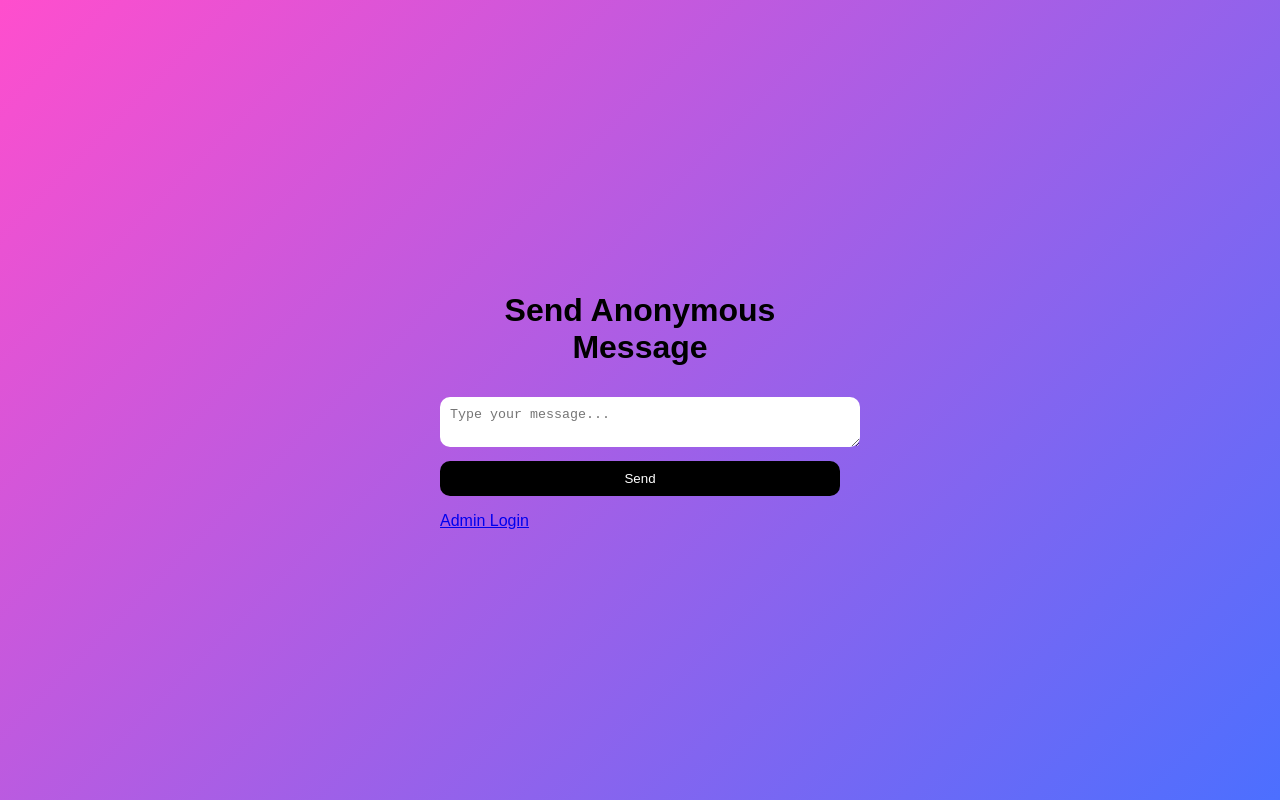
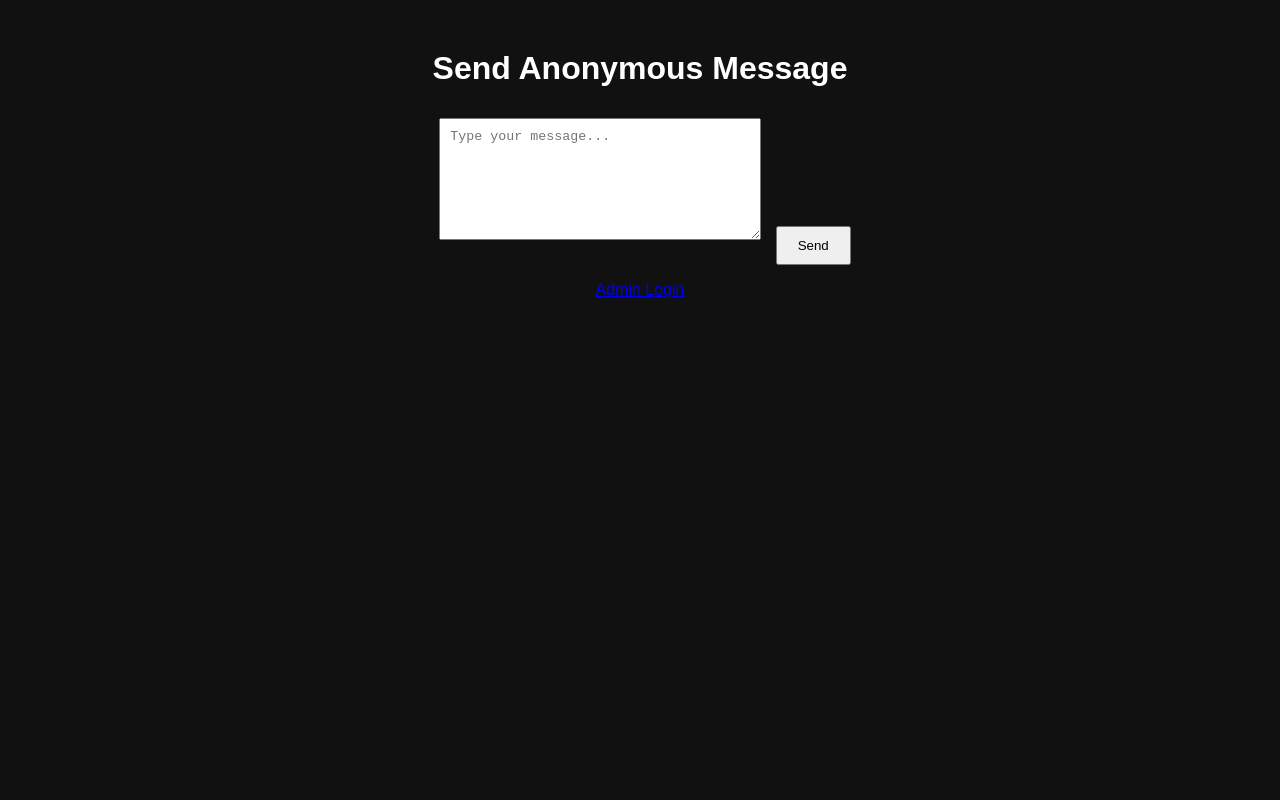
Before and after one commit to Psyiron/anonymous-app, a website: page public/index.html in a window 1280 px wide. Drawn offline with Linux system fonts and the light colour scheme.

Commit message:
Update style.css

```diff
--- a/public/style.css
+++ b/public/style.css
@@ -1,58 +1,34 @@
 body {
-  margin: 0;
-  font-family: Arial, sans-serif;
-  background: linear-gradient(135deg, #ff4ecd, #4c6fff);
-  min-height: 100vh;
-  display: flex;
-  justify-content: center;
-  align-items: center;
+  font-family: Arial;
+  background: #111;
+  color: white;
+  text-align: center;
 }
 
 .container {
-  width: 90%;
-  max-width: 400px;
+  margin-top: 50px;
+  width: 80%;
+  margin-left: auto;
+  margin-right: auto;
 }
 
-.card {
-  background: rgba(255, 255, 255, 0.15);
-  backdrop-filter: blur(10px);
-  border-radius: 20px;
-  padding: 20px;
-  box-shadow: 0 8px 30px rgba(0,0,0,0.2);
-  color: white;
+textarea {
+  width: 300px;
+  height: 100px;
 }
 
 input, textarea {
-  width: 100%;
+  margin: 10px;
   padding: 10px;
-  margin-top: 10px;
-  border: none;
-  border-radius: 10px;
-  outline: none;
 }
 
 button {
-  width: 100%;
-  margin-top: 10px;
-  padding: 10px;
-  border: none;
-  border-radius: 10px;
-  background: black;
-  color: white;
+  padding: 10px 20px;
   cursor: pointer;
 }
 
-button:hover {
+.msg {
   background: #222;
+  margin: 10px;
+  padding: 10px;
 }
-
-h1 {
-  text-align: center;
-}
-
-.message-box {
-  margin-top: 10px;
-  padding: 10px;
-  border-radius: 10px;
-  background: rgba(0,0,0,0.2);
-}
```
